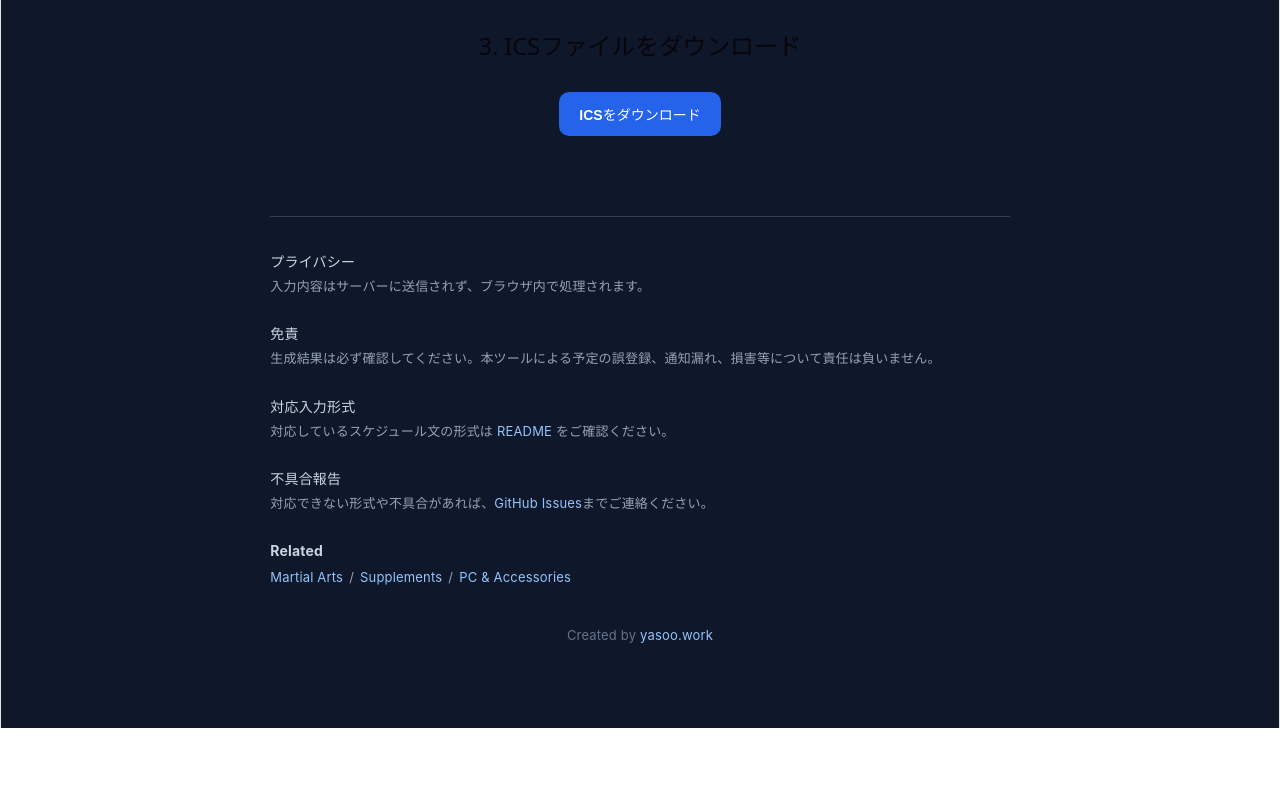
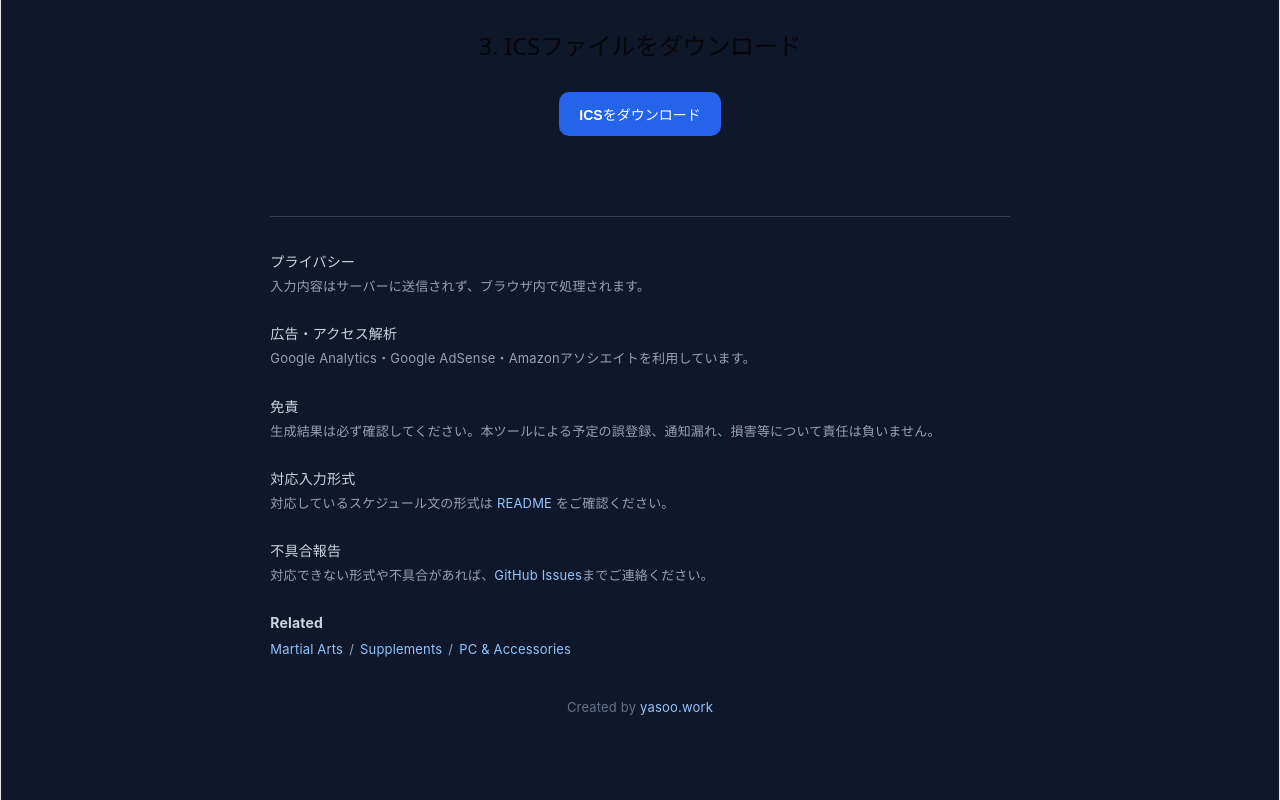
Before and after one commit to yasoowork/jp-schedule-to-ics, a React (Vite) app: page / in a window 1280 px wide. Shown: the part 822-1622 px from the top of the page. Before the commit the page ends 1550 px from the top, so only its background shows below. Built offline with nearby package versions, Linux system fonts and the light colour scheme.

Commit message:
modify site

```diff
--- a/src/App.tsx
+++ b/src/App.tsx
@@ -171,6 +171,14 @@ function App() {
         </div>
 
         <div className="footer-section">
+          <h3>広告・アクセス解析</h3>
+
+          <p>
+            Google Analytics・Google AdSense・Amazonアソシエイトを利用しています。
+          </p>
+        </div>
+
+        <div className="footer-section">
           <h3>免責</h3>
 
           <p>
```
